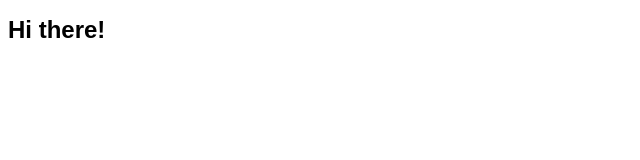
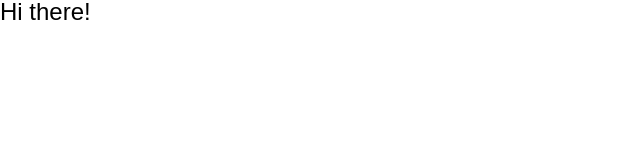
Before and after one commit to bill742/boilerplate, a website: page index.html in a window 1280 px wide. Shown: the whole page, without its empty margins (0-640 px from the left). Drawn offline with Linux system fonts and the light colour scheme.

Commit message:
Adding CSS reset. Adding default coffee script files.

```diff
--- /dev/null
+++ b/assets/coffee/script.coffee
@@ -0,0 +1 @@
+console.log 'Coffee Script compiled'
--- /dev/null
+++ b/assets/css/01_reset.css
@@ -0,0 +1,48 @@
+/* http://meyerweb.com/eric/tools/css/reset/
+   v2.0 | 20110126
+   License: none (public domain)
+*/
+
+html, body, div, span, applet, object, iframe,
+h1, h2, h3, h4, h5, h6, p, blockquote, pre,
+a, abbr, acronym, address, big, cite, code,
+del, dfn, em, img, ins, kbd, q, s, samp,
+small, strike, strong, sub, sup, tt, var,
+b, u, i, center,
+dl, dt, dd, ol, ul, li,
+fieldset, form, label, legend,
+table, caption, tbody, tfoot, thead, tr, th, td,
+article, aside, canvas, details, embed,
+figure, figcaption, footer, header, hgroup,
+menu, nav, output, ruby, section, summary,
+time, mark, audio, video {
+	margin: 0;
+	padding: 0;
+	border: 0;
+	font-size: 100%;
+	font: inherit;
+	vertical-align: baseline;
+}
+/* HTML5 display-role reset for older browsers */
+article, aside, details, figcaption, figure,
+footer, header, hgroup, menu, nav, section {
+	display: block;
+}
+body {
+	line-height: 1;
+}
+ol, ul {
+	list-style: none;
+}
+blockquote, q {
+	quotes: none;
+}
+blockquote:before, blockquote:after,
+q:before, q:after {
+	content: '';
+	content: none;
+}
+table {
+	border-collapse: collapse;
+	border-spacing: 0;
+}
--- /dev/null
+++ b/css/main.css
@@ -0,0 +1 @@
+a,abbr,acronym,address,applet,article,aside,audio,b,big,blockquote,body,canvas,caption,center,cite,code,dd,del,details,dfn,div,dl,dt,em,embed,fieldset,figcaption,figure,footer,form,h1,h2,h3,h4,h5,h6,header,hgroup,html,i,iframe,img,ins,kbd,label,legend,li,mark,menu,nav,object,ol,output,p,pre,q,ruby,s,samp,section,small,span,strike,strong,sub,summary,sup,table,tbody,td,tfoot,th,thead,time,tr,tt,u,ul,var,video{margin:0;padding:0;border:0;font-size:100%;font:inherit;vertical-align:baseline}article,aside,details,figcaption,figure,footer,header,hgroup,menu,nav,section{display:block}body{line-height:1}ol,ul{list-style:none}blockquote,q{quotes:none}blockquote:after,blockquote:before,q:after,q:before{content:'';content:none}table{border-collapse:collapse;border-spacing:0}body{font-family:Arial,'Helvetica Neue',Helvetica,sans-serif}h1{font-size:24px}
--- a/gulpfile.js
+++ b/gulpfile.js
@@ -29,6 +29,7 @@ coffeeSources = [
   'assets/coffee/*.coffee'
 ];
 
+// Compile Sass files
 gulp.task('sass', function(){
   return gulp.src(sassSources)
     .pipe(sass({
--- a/index.html
+++ b/index.html
@@ -5,7 +5,7 @@
   <meta http-equiv="X-UA-Compatible" content="IE=edge">
   <meta name="viewport" content="width=device-width, initial-scale=1">
   <title></title>
-  <link rel="stylesheet" href="css/styles.css">
+  <link rel="stylesheet" href="css/main.css">
 </head>
 <body>
   <h1>Hi there!</h1>
--- a/js/scripts.js
+++ b/js/scripts.js
@@ -1 +1 @@
-console.log("JS file is compiled!");
+console.log("Coffee Script compiled");
--- a/package.json
+++ b/package.json
@@ -17,6 +17,8 @@
   },
   "homepage": "https://github.com/bill742/boilerplate#readme",
   "devDependencies": {
-    "gulp-coffee": "^2.3.4"
+    "gulp-clean-css": "^3.0.3",
+    "gulp-coffee": "^2.3.4",
+    "gulp-concat-css": "^2.3.0"
   }
 }
```
Also changed, not shown: assets/css/styles.css (renamed from css/styles.css), assets/sass/styles.sass (renamed from assets/css/styles.sass).
